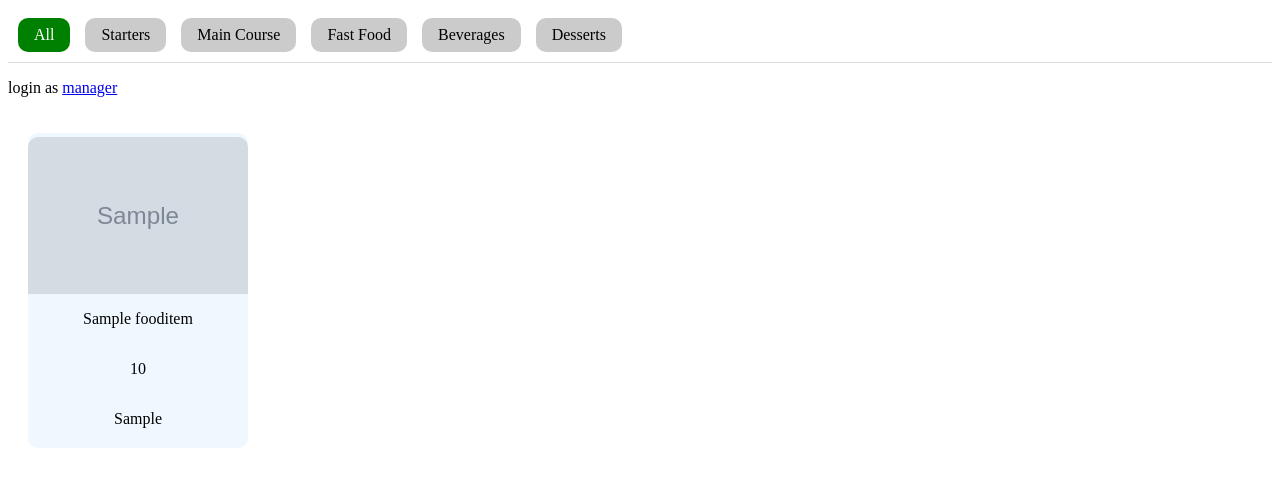
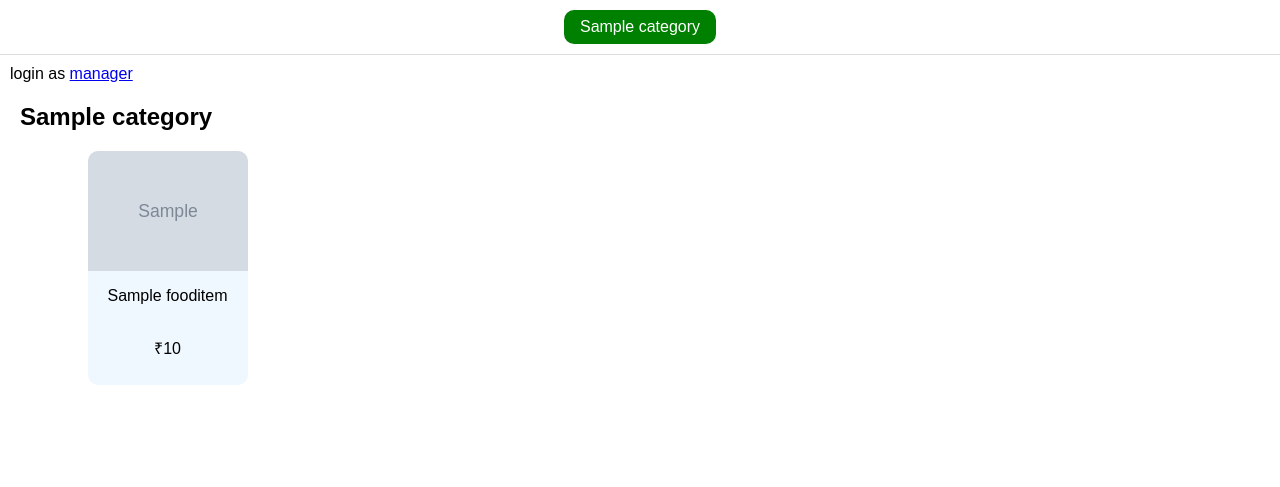
Before and after one commit to brohith5118/Restaurant-Project, a Django app: page / in a window 1280 px wide. Shown: the top 487 px of the page. Run offline with Django 5.2, Linux system fonts and the light colour scheme; tables that the repository leaves empty hold one stand-in row (values such as "Sample post"); grey boxes marked "Sample" are stand-in pictures.

Commit message:
Added Categories model, made contents more dynamic and improved ui

```diff
--- a/orders/admin.py
+++ b/orders/admin.py
@@ -1,5 +1,5 @@
 from django.contrib import admin
-from .models import foodItem
+from .models import foodItem,Category
 
 # Register your models here.
 admin.site.register(foodItem)
--- a/orders/models.py
+++ b/orders/models.py
@@ -1,10 +1,18 @@
 from django.db import models
 
 # Create your models here.
+class Category(models.Model):
+    name = models.CharField(max_length=50)
+    order = models.IntegerField()  # controls display order
+
+    def __str__(self):
+        return self.name
+
+
 class foodItem(models.Model):
     name = models.CharField(max_length=100)
     price = models.IntegerField()
-    type = models.CharField(max_length=50)
+    category = models.ForeignKey(Category, on_delete=models.CASCADE,default=1)
     description = models.TextField()
     image = models.ImageField(upload_to='food_images/', null=True, blank=True)
 
--- a/orders/templates/home.html
+++ b/orders/templates/home.html
@@ -3,63 +3,24 @@
 <head>
     <meta charset="UTF-8">
     <meta name="viewport" content="width=device-width, initial-scale=1.0">
-    <title>Document</title>
+    <title>Menu</title>
+
     <style>
-        .itemsContainer{
-            display: grid;
-            grid-template-columns: repeat(auto-fill, minmax(250px, 1fr));
-            gap: 20px;
-            padding: 20px;
-        }
-        .itemBox{
-            background-color: aliceblue;
-            border-radius: 10px;
-            width: 100%;
-            min-height: 200px;
-            max-width: 220px;
-            display: flex;
-            flex-direction: column;
-            justify-content: center;
-            align-items: center;
-        }
-        @media (max-width: 600px) {
-        .itemsContainer {
-            gap: 15px;
-            padding: 10px;
+        body {
+            margin: 0;
+            font-family: Arial, sans-serif;
         }
 
-        .itemBox {
-            max-width: 100%;       /* full width on small screens */
-        }
-    }
-
-        @media (max-width: 900px) {
-            .itemBox {
-                max-width: 45%;        /* 2 items per row */
-            }
-        }
-
-    .itemImage{
-        height: 50%;
-        width: 100%;
-        min-height: 100px;
-        max-width: 220px;
-        border-top-left-radius: 10px;
-        border-top-right-radius: 10px;
-    }
-
+        /* ✅ Navbar */
         .navbar {
             display: flex;
-    gap: 15px;
+            justify-content: space-around;
             padding: 10px;
-    overflow-x: auto;   /* 🔥 horizontal scroll */
-    white-space: nowrap;
             background-color: #fff;
             border-bottom: 1px solid #ddd;
-}
-
-.navbar::-webkit-scrollbar {
-    display: none;  /* hide scrollbar */
+            position: sticky;
+            top: 0;
+            z-index: 1000;
         }
 
         .nav-item {
@@ -67,69 +28,124 @@
             background-color: #cccbcb;
             border-radius: 10px;
             cursor: pointer;
-    flex-shrink: 0;  /* 🔥 prevents shrinking */
         }
-.nav-item:hover {
-    background-color: #ddd;
-}
+
         .nav-item.active {
             background-color: green;
             color: white;
         }
-.nav-item.active:hover{
-    background-color: rgb(0, 112, 0);
-    color: #ffffff;
+
+        .nav-item:hover {
+            background-color: #ddd;
         }
 
+        /* ✅ Category Title */
+        .category-title {
+            margin: 20px;
+            font-size: 24px;
+        }
+
+        /* ✅ Items Grid */
+        .itemsContainer {
+            display: grid;
+            grid-template-columns: repeat(auto-fill, minmax(250px, 1fr));
+            gap: 20px;
+            padding: 0 20px 20px;
+        }
+
+        .itemBox {
+            background-color: aliceblue;
+            border-radius: 10px;
+            max-width: 220px;
+            margin: auto;
+            display: flex;
+            flex-direction: column;
+            align-items: center;
+            padding-bottom: 10px;
+        }
+
+        .itemImage {
+            width: 100%;
+            height: 120px;
+            object-fit: cover;
+            border-top-left-radius: 10px;
+            border-top-right-radius: 10px;
+        }
+
+        @media (max-width: 600px) {
+            .itemBox {
+                max-width: 100%;
+            }
+        }
     </style>
 </head>
+
 <body>
+
+    <!-- ✅ Dynamic Navbar -->
     <div class="navbar">
-        <div class="nav-item active" onclick="filterItems('All', this)">All</div>
-        <div class="nav-item" onclick="filterItems('Starter', this)">Starters</div>
-        <div class="nav-item" onclick="filterItems('Main Course', this)">Main Course</div>
-        <div class="nav-item" onclick="filterItems('Fast Food', this)">Fast Food</div>
-        <div class="nav-item" onclick="filterItems('Beverage', this)">Beverages</div>
-        <div class="nav-item" onclick="filterItems('Dessert', this)">Desserts</div>
-    </div>
-    <p>login as <a href="manager_view">manager</a></p>
-    <div class='itemsContainer'>
-        {% for item in items %}
-            <div class="itemBox" data-type="{{item.type}}">
-                {% if item.image %}
-                    <img src="{{item.image.url}}" class="itemImage">
-                {% else %}
-                    <img src="/media/food_images/default.png" width="150">
-                {% endif %}
-                <p>{{item.name}}</p>
-                <p>{{item.price}}</p>
-                <p>{{item.type}}</p>
+        {% for category in categories %}
+            <div class="nav-item"
+                 onclick="scrollToCategory('{{ category.name|slugify }}', this)">
+                {{ category.name }}
             </div>
         {% endfor %}
     </div>
 
+    <p style="margin: 10px;">
+        login as <a href="manager_view">manager</a>
+    </p>
 
+    <!-- ✅ Dynamic Category Sections -->
+    {% for category in categories %}
+        <h2 id="{{ category.name|slugify }}" class="category-title">
+            {{ category.name }}
+        </h2>
 
+        <div class="itemsContainer">
+            {% for item in category.fooditem_set.all %}
+                <div class="itemBox">
+                    {% if item.image %}
+                        <img src="{{ item.image.url }}" class="itemImage">
+                    {% else %}
+                        <img src="/media/food_images/default.png" class="itemImage">
+                    {% endif %}
+                    <p>{{ item.name }}</p>
+                    <p>₹{{ item.price }}</p>
+                </div>
+            {% empty %}
+                <p>No items available</p>
+            {% endfor %}
+        </div>
+    {% endfor %}
 
+    <!-- ✅ Scroll Spy Script -->
+    <script>
+        const sections = document.querySelectorAll('.category-title');
+        const navItems = document.querySelectorAll('.nav-item');
 
-    <script>
-        function filterItems(category, element) {
+        window.addEventListener('scroll', () => {
+            let current = "";
 
-            let navItems = document.querySelectorAll('.nav-item');
-            navItems.forEach(nav => nav.classList.remove('active'));
-
-            element.classList.add('active');
-
-            let items = document.querySelectorAll('.itemBox');
-
-            items.forEach(item => {
-                if (category === 'All' || item.getAttribute('data-type') === category) {
-                    item.style.display = 'flex';
-                } else {
-                    item.style.display = 'none';
+            sections.forEach(section => {
+                if (pageYOffset >= section.offsetTop - 120) {
+                    current = section.id;
                 }
             });
+
+            navItems.forEach(nav => {
+                nav.classList.remove('active');
+                if (nav.innerText.toLowerCase().replace(/\s+/g, '-') === current) {
+                    nav.classList.add('active');
+                }
+            });
+        });
+
+        function scrollToCategory(category, element) {
+            document.getElementById(category)
+                    .scrollIntoView({ behavior: 'smooth' });
         }
     </script>
+
 </body>
 </html>
--- a/orders/views.py
+++ b/orders/views.py
@@ -1,26 +1,38 @@
 from django.shortcuts import render,redirect
-from .models import foodItem
+from .models import foodItem,Category
+from django.db.models import Case, When, Value, IntegerField
 
 # Create your views here.
 
 def home(request):
-    items = foodItem.objects.all()
-    return render(request,'home.html',{'items':items})
+    categories = Category.objects.all().order_by('order')
+    return render(request,'home.html',{'categories':categories})
 
 def add_item(request):
+    categories = Category.objects.all()
+
     if(request.method == 'POST'):
         price = request.POST.get('price')
         name = request.POST.get('name')
-        type = request.POST.get('type')
+        category_id = request.POST.get('category')
         description = request.POST.get('description')
         image = request.FILES.get('image')
+        category = Category.objects.get(id=category_id)
 
-        foodItem.objects.create(name=name,price=price,type=type,description=description,image=image)
+        foodItem.objects.create(
+            name=name,
+            price=price,
+            category=category,
+            description=description,
+            image=image
+        )
+
         return redirect('manager_view')
-    return render(request,'add_item.html')
+    return render(request,'add_item.html',{'categories':categories})
+
 
 def manager_view(request):
-    items = foodItem.objects.all()
+    items = foodItem.objects.select_related('category').all()
     return render(request,'manager_view.html',{'items':items})
 
 def delete_item(request,id):
@@ -31,7 +43,8 @@ def delete_item(request,id):
 
 def open_edit(request,id):
     item = foodItem.objects.get(id=id)
-    return render(request,'edit_item.html',{'item':item})
+    categories = Category.objects.all()
+    return render(request,'edit_item.html',{'item':item},{'categories':categories})
 
 def edit_item(request, id):
     item = foodItem.objects.get(id=id)
@@ -39,9 +52,16 @@ def edit_item(request, id):
     if request.method == "POST":
         item.name = request.POST.get('name')
         item.price = request.POST.get('price')
+        category_id = request.POST.get('category')
+        item.category = Category.objects.get(id = category_id)
+        item.description = request.POST.get('description')
         if request.FILES.get('image'):
             item.image = request.FILES.get('image')
         item.save()
         return redirect('manager_view')
 
-    return render(request, 'edit_item.html', {'item': item})
+    categories = Category.objects.all()
+    return render(request, 'edit_item.html', {
+        'item': item,
+        'categories': categories
+    })
```
Also changed, not shown: orders/templates/add_item.html (+55 -10 lines), orders/templates/edit_item.html (+45 -3 lines), orders/templates/manager_view.html (+96 -32 lines), media/food_images/hd-wallpaper-dark-angel-iphone-iphone-iphone-cool-dark-angels-31-10-2024-173_lFzeOSQ.jpg (added), orders/migrations/0003_category_remove_fooditem_type_fooditem_category.py (added), 7 other files. Lines whose indentation alone changed are shown as unchanged.
